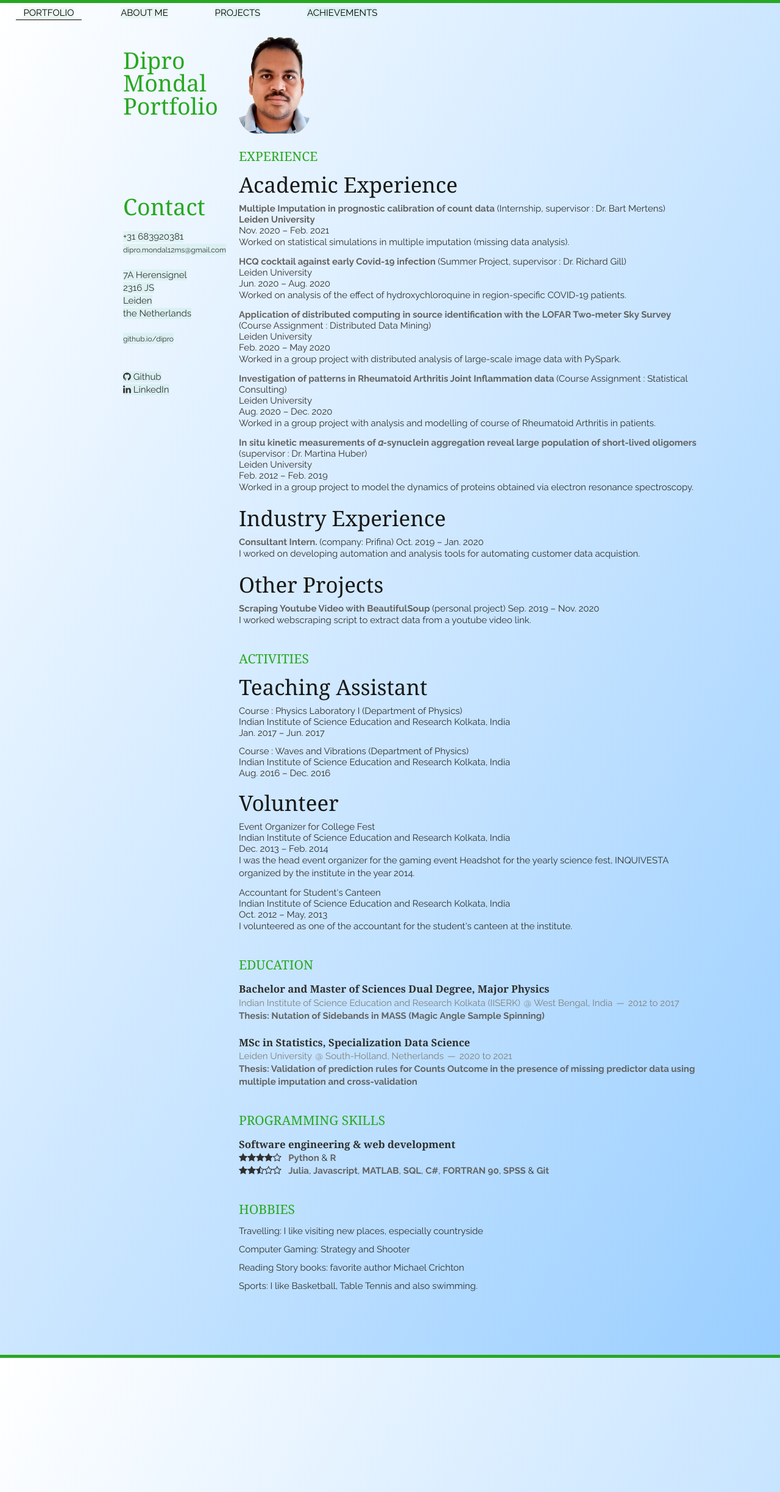
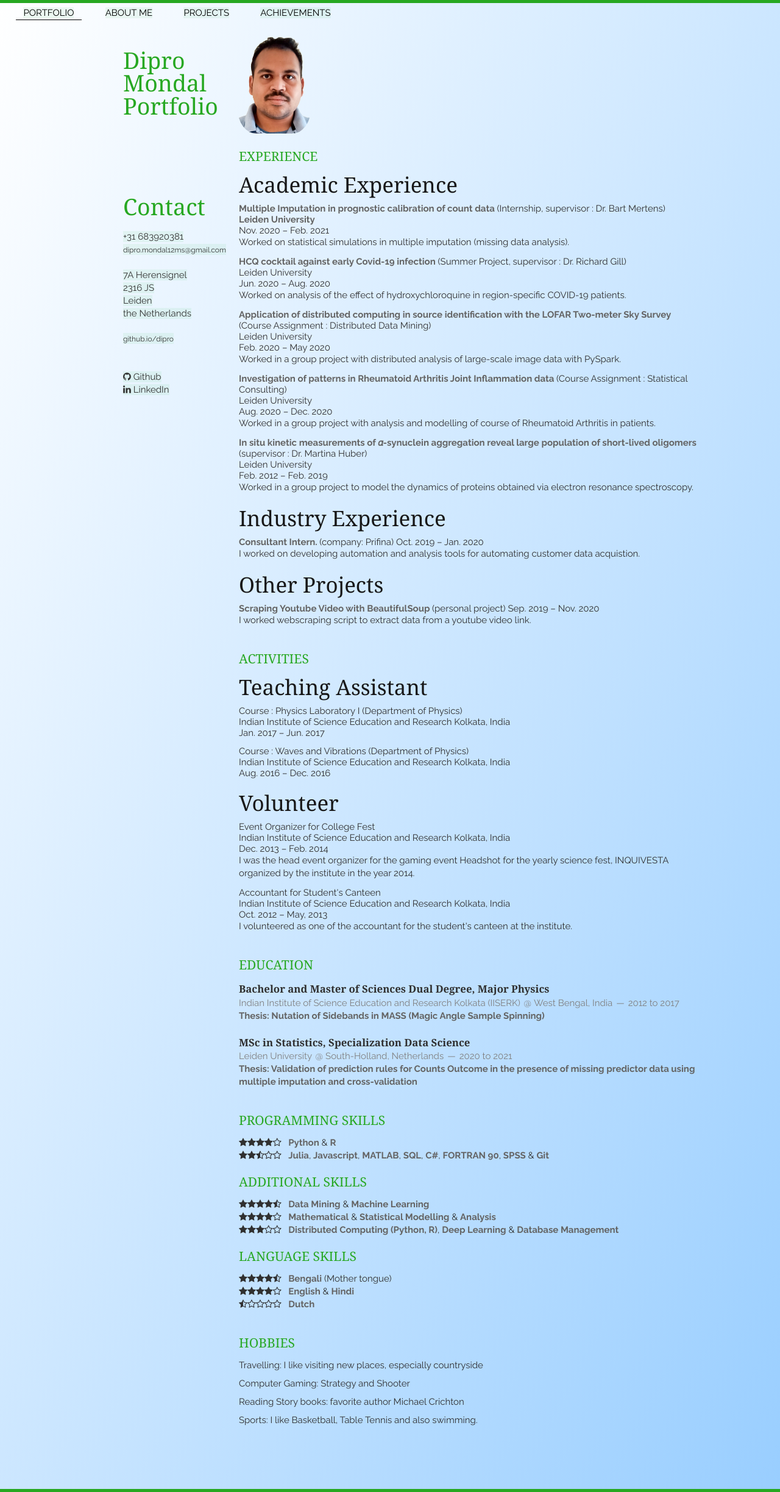
Before and after one commit to kuntala-c/kuntala-c.github.io, a Jekyll site: the page built from index.html, in a window 1280 px wide. Shown: the whole page at 61% size. Built offline with Jekyll 4.4.1, drawn with Linux system fonts in a browser that asks for light colours; nearby versions of some CDN libraries; the list of posts is cut into pages by our own code.

Commit message:
Update v 0.01

```diff
--- a/_includes/skills.html
+++ b/_includes/skills.html
@@ -1,9 +1,6 @@
 <section class="thirteen columns">
     <h1>Programming Skills</h1>
     <article>
-        <header>
-            <h1>Software engineering & web development</h1>
-        </header>
         <p>
             <i class="fa fa-star"></i><i class="fa fa-star"></i><i class="fa fa-star"></i><i class="fa fa-star"></i><i class="fa fa-star-o"></i>
             &nbsp;&nbsp;<em>Python</em> &amp; <em>R</em>
@@ -14,4 +11,42 @@
         </p>
 
     </article>
+	<h1>Additional Skills</h1>
+    <article>
+		<p>
+            <i class="fa fa-star"></i><i class="fa fa-star"></i><i class="fa fa-star"></i><i class="fa fa-star"></i><i class="fa fa-star-half-o"></i>
+            &nbsp;&nbsp;<em>Data Mining</em> &amp; <em>Machine Learning</em>
+        </p>
+
+        <p>
+            <i class="fa fa-star"></i><i class="fa fa-star"></i><i class="fa fa-star"></i><i class="fa fa-star"></i><i class="fa fa-star-o"></i>
+            &nbsp;&nbsp;<em>Mathematical</em> &amp; <em>Statistical Modelling</em> &amp; <em>Analysis</em>
+        </p>
+
+
+		<p>
+            <i class="fa fa-star"></i><i class="fa fa-star"></i><i class="fa fa-star"></i><i class="fa fa-star-o"></i><i class="fa fa-star-o"></i>
+            &nbsp;&nbsp;<em>Distributed Computing (Python, R)</em>, <em>Deep Learning</em> &amp; <em>Database Management</em>
+        </p>
+	</article>
+
+		<h1>Language Skills</h1>
+		<article>
+			<p>
+				<i class="fa fa-star"></i><i class="fa fa-star"></i><i class="fa fa-star"></i><i class="fa fa-star"></i><i class="fa fa-star-half-o"></i>
+            &nbsp;&nbsp;<em>Bengali</em> (Mother tongue)
+			</p>
+
+			<p>
+				<i class="fa fa-star"></i><i class="fa fa-star"></i><i class="fa fa-star"></i><i class="fa fa-star"></i><i class="fa fa-star-o"></i>
+            &nbsp;&nbsp;<em>English</em> &amp; <em>Hindi</em>
+			</p>
+
+
+			<p>
+				<i class="fa fa-star-half-o"></i><i class="fa fa-star-o"></i><i class="fa fa-star-o"></i><i class="fa fa-star-o"></i><i class="fa fa-star-o"></i>
+            &nbsp;&nbsp;<em>Dutch</em>
+			</p>
+
+		</article>
 </section>
--- a/static/css/styles_mine.css
+++ b/static/css/styles_mine.css
@@ -23,7 +23,9 @@ body{
     display: flex;
     justify-content: space-between;
     padding: 5%;
-	margin:5%;
+	margin-left:5%;
+	margin-top:5%;
+	margin-right:10%;
 }
 
 .nav-left-link{
@@ -37,11 +39,10 @@ body{
     font-size: 100%;
     text-transform: uppercase;
 	margin-left: 2%;
-	margin-right: 2%;
 }
 
 .nav-link-wrapper{
-    height: 12%;
+    height: 5%;
     border-bottom: 1px solid transparent;
     transition: border-bottom 0.5s;
 }
@@ -119,9 +120,12 @@ body{
 }
 
 .projects-content-wrapper{
-	margin: 7px;
+	margin: 1%;
     grid-area: project-content-wrapper;
-    padding:10%;
+    padding-left:10%;
+	padding-right:10%;
+	padding-top:2%;
+	padding-bottom:3%
 }
 
 .projects-content-wrapper:hover li, h1{
```
